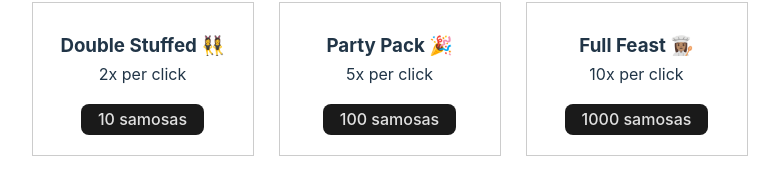
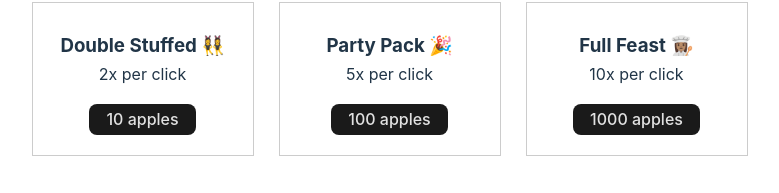
Before and after one commit to GiannfrancoC340/FruitFarmGame, a React (Vite) app in the folder FruitFarm/: page / in a window 1280 px wide. Shown: the part 604-797 px from the top of the page, without its empty margins (238-1017 px from the left). Built offline with nearby package versions, Linux system fonts and the light colour scheme.

Commit message:
Changed the name to apples

```diff
--- a/FruitFarm/src/App.jsx
+++ b/FruitFarm/src/App.jsx
@@ -47,17 +47,17 @@ const App = () => {
         <div className="upgrade">
           <h3>Double Stuffed 👯‍♀️</h3>
           <p>2x per click</p>
-          <button onClick={buyDoubleStuffed}>10 samosas</button>
+          <button onClick={buyDoubleStuffed}>10 apples</button>
         </div>
         <div className="upgrade">
           <h3>Party Pack 🎉</h3>
           <p>5x per click</p>
-          <button onClick={buyPartyPack}>100 samosas</button>
+          <button onClick={buyPartyPack}>100 apples</button>
         </div>
         <div className="upgrade">
           <h3>Full Feast 👩🏽‍🍳</h3>
           <p>10x per click</p>
-          <button onClick={buyFullFeast}>1000 samosas</button>
+          <button onClick={buyFullFeast}>1000 apples</button>
         </div>
       </div>
     </div>
```
Lines whose indentation alone changed are shown as unchanged.
